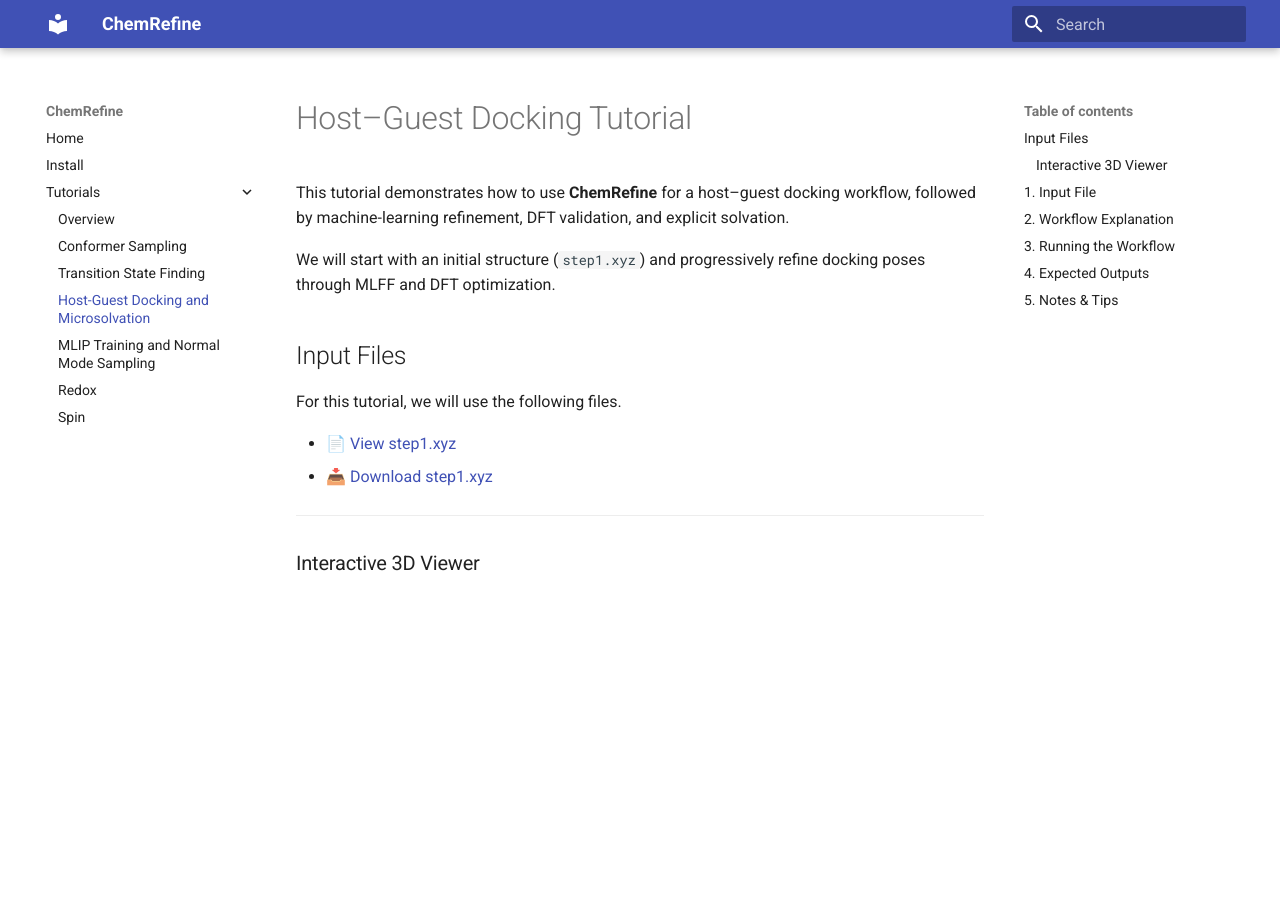
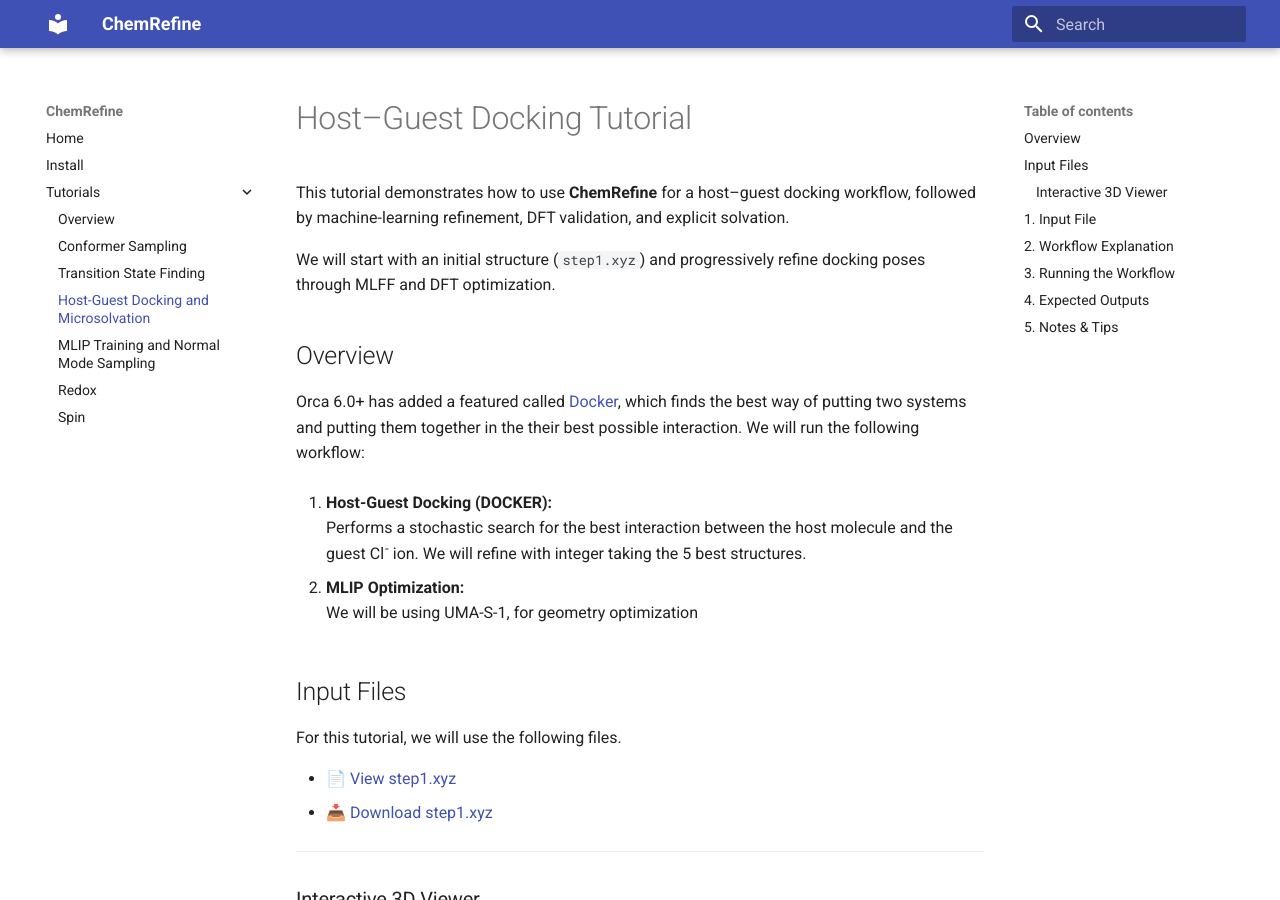
Before and after one commit to sterling-group/ChemRefine, an MkDocs documentation site: the page built from docs/tutorials/host-guest.md, in a window 1280 px wide and 900 px high. Built offline with MkDocs 1.6.1 and Material for MkDocs 9.7.7, drawn with Linux system fonts in a browser that asks for light colours.

Commit message:
Update step1.xyz and host-guest.md with new structure data and tutorial overview

```diff
--- a/docs/tutorials/host-guest.md
+++ b/docs/tutorials/host-guest.md
@@ -4,6 +4,15 @@
 
 We will start with an initial structure (`step1.xyz`) and progressively refine docking poses through MLFF and DFT optimization.
 
+## Overview
+
+Orca 6.0+ has added a featured called [Docker](https://www.faccts.de/docs/orca/6.0/manual/contents/typical/docker.html), which finds the best way of putting two systems and putting them together in the their best possible interaction. We will run the following workflow:
+
+1. **Host-Guest Docking (DOCKER):**
+    Performs a stochastic search for the best interaction between the host molecule and the guest Cl<sup>-</sup> ion. We will refine with integer taking the 5 best structures.
+
+2. **MLIP Optimization:**
+    We will be using UMA-S-1, for geometry optimization
 
 ## Input Files
 
```
Also changed, not shown: 1 other file.
